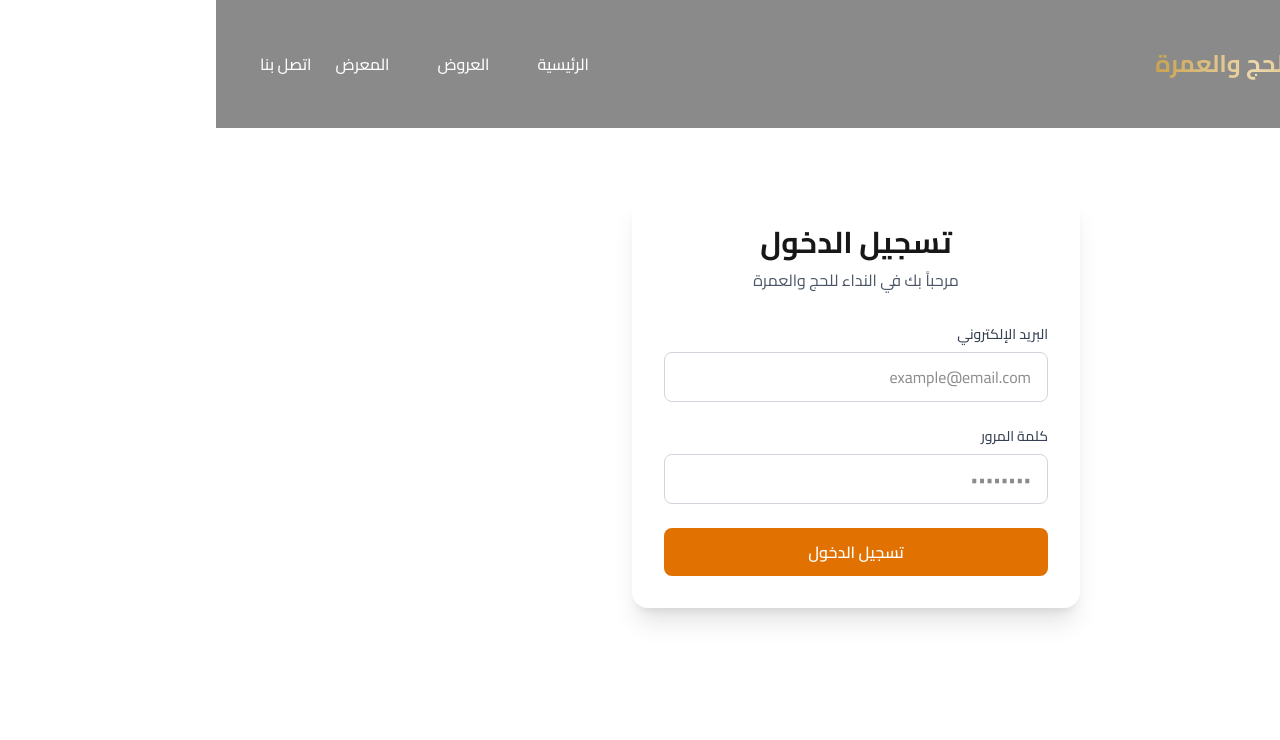
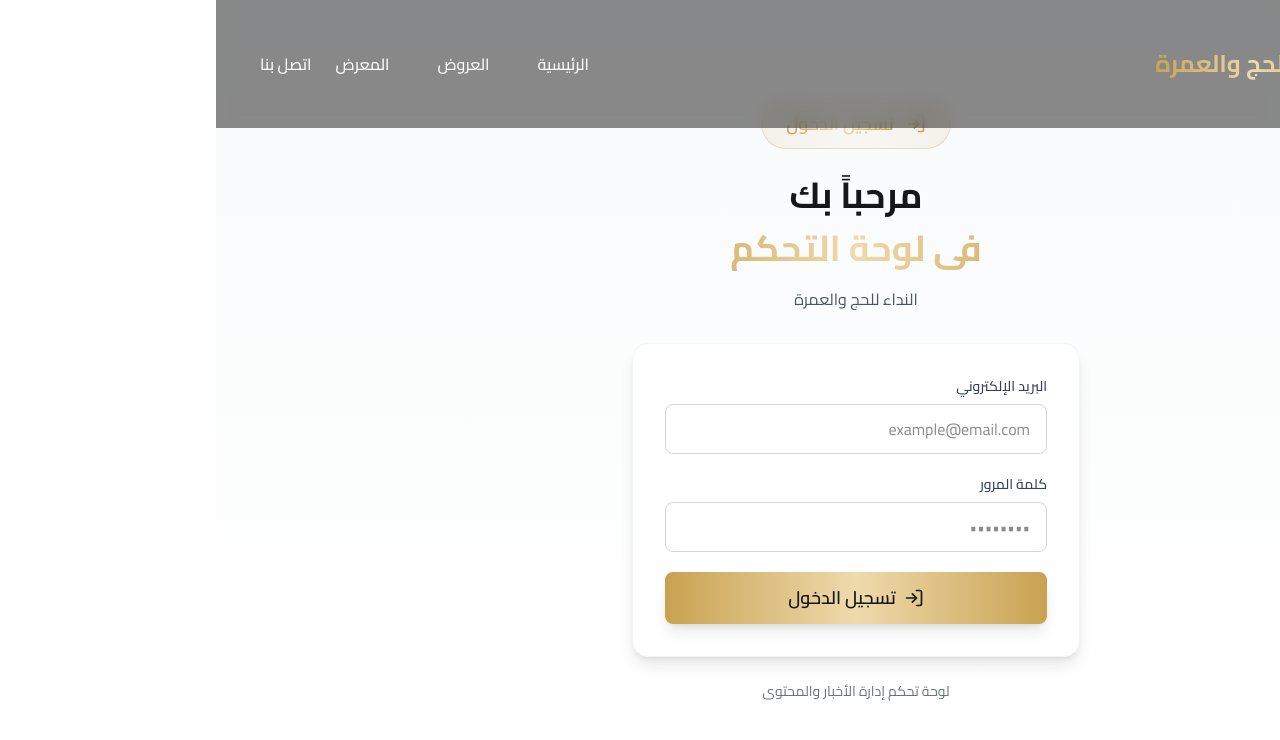
Before and after one commit to Omar-Risi/nidaa-hajj, a Next.js app: page /login in a window 1280 px wide. Shown: the top 740 px of the page. Built offline with nearby package versions, Linux system fonts and the light colour scheme.

Commit message:
style: fixed login page styling

```diff
--- a/src/app/login/page.tsx
+++ b/src/app/login/page.tsx
@@ -2,6 +2,7 @@
 
 import { useState, FormEvent } from 'react';
 import { useRouter } from 'next/navigation';
+import { LogIn } from 'lucide-react';
 
 export default function LoginPage() {
   const [email, setEmail] = useState('');
@@ -40,19 +41,26 @@ export default function LoginPage() {
   };
 
   return (
-    <div className="min-h-screen flex items-center justify-center px-4">
+    <div className="min-h-screen bg-gradient-to-b from-gray-50 to-white flex items-center justify-center px-4 sm:px-6 lg:px-8">
       <div className="w-full max-w-md">
-        <div className="bg-white rounded-2xl shadow-xl p-8">
-          <div className="text-center mb-8">
-            <h1 className="text-3xl font-bold text-foreground mb-2">
-              تسجيل الدخول
-            </h1>
-            <p className="text-gray-600">
-              مرحباً بك في النداء للحج والعمرة
-            </p>
+        {/* Header */}
+        <div className="text-center mb-8">
+          <div className="inline-flex items-center justify-center gap-3 px-6 py-2.5 bg-gradient-to-r from-gold-start/10 via-gold-end/10 to-gold-start/10 border border-gold-start/30 rounded-full mb-6">
+            <LogIn className="w-5 h-5 text-gold-start" />
+            <span className="golden-text text-lg font-semibold">تسجيل الدخول</span>
           </div>
+          <h1 className="text-3xl sm:text-4xl font-bold text-foreground mb-4 leading-tight">
+            مرحباً بك
+            <span className="block golden-text mt-2">في لوحة التحكم</span>
+          </h1>
+          <p className="text-gray-600">
+            النداء للحج والعمرة
+          </p>
+        </div>
 
-          <form onSubmit={handleSubmit} className="space-y-6">
+        {/* Login Form Card */}
+        <div className="bg-white rounded-2xl shadow-lg p-6 lg:p-8 border border-gray-100">
+          <form onSubmit={handleSubmit} className="space-y-5">
             {error && (
               <div className="bg-red-50 border border-red-200 text-red-700 px-4 py-3 rounded-lg">
                 {error}
@@ -72,7 +80,7 @@ export default function LoginPage() {
                 value={email}
                 onChange={(e) => setEmail(e.target.value)}
                 required
-                className="w-full px-4 py-3 border border-gray-300 rounded-lg focus:ring-2 focus:ring-amber-500 focus:border-transparent transition-all outline-none"
+                className="w-full px-4 py-3 border border-gray-300 rounded-lg focus:ring-2 focus:ring-gold-start focus:border-transparent transition-all outline-none"
                 placeholder="example@email.com"
                 disabled={loading}
               />
@@ -91,7 +99,7 @@ export default function LoginPage() {
                 value={password}
                 onChange={(e) => setPassword(e.target.value)}
                 required
-                className="w-full px-4 py-3 border border-gray-300 rounded-lg focus:ring-2 focus:ring-amber-500 focus:border-transparent transition-all outline-none"
+                className="w-full px-4 py-3 border border-gray-300 rounded-lg focus:ring-2 focus:ring-gold-start focus:border-transparent transition-all outline-none"
                 placeholder="••••••••"
                 disabled={loading}
               />
@@ -100,12 +108,27 @@ export default function LoginPage() {
             <button
               type="submit"
               disabled={loading}
-              className="w-full bg-amber-600 hover:bg-amber-700 text-white font-semibold py-3 px-6 rounded-lg transition-colors duration-200 disabled:opacity-50 disabled:cursor-not-allowed"
+              className="w-full bg-gradient-to-r from-gold-start via-gold-end to-gold-start text-foreground px-6 py-3 rounded-lg text-lg font-semibold hover:scale-105 transition-transform duration-300 shadow-lg hover:shadow-2xl disabled:opacity-50 disabled:cursor-not-allowed flex items-center justify-center gap-2"
             >
-              {loading ? 'جاري تسجيل الدخول...' : 'تسجيل الدخول'}
+              {loading ? (
+                <>
+                  <div className="w-5 h-5 border-2 border-foreground border-t-transparent rounded-full animate-spin"></div>
+                  جاري تسجيل الدخول...
+                </>
+              ) : (
+                <>
+                  <LogIn className="w-5 h-5" />
+                  تسجيل الدخول
+                </>
+              )}
             </button>
           </form>
         </div>
+
+        {/* Footer Note */}
+        <p className="text-center text-sm text-gray-500 mt-6">
+          لوحة تحكم إدارة الأخبار والمحتوى
+        </p>
       </div>
     </div>
   );
```
